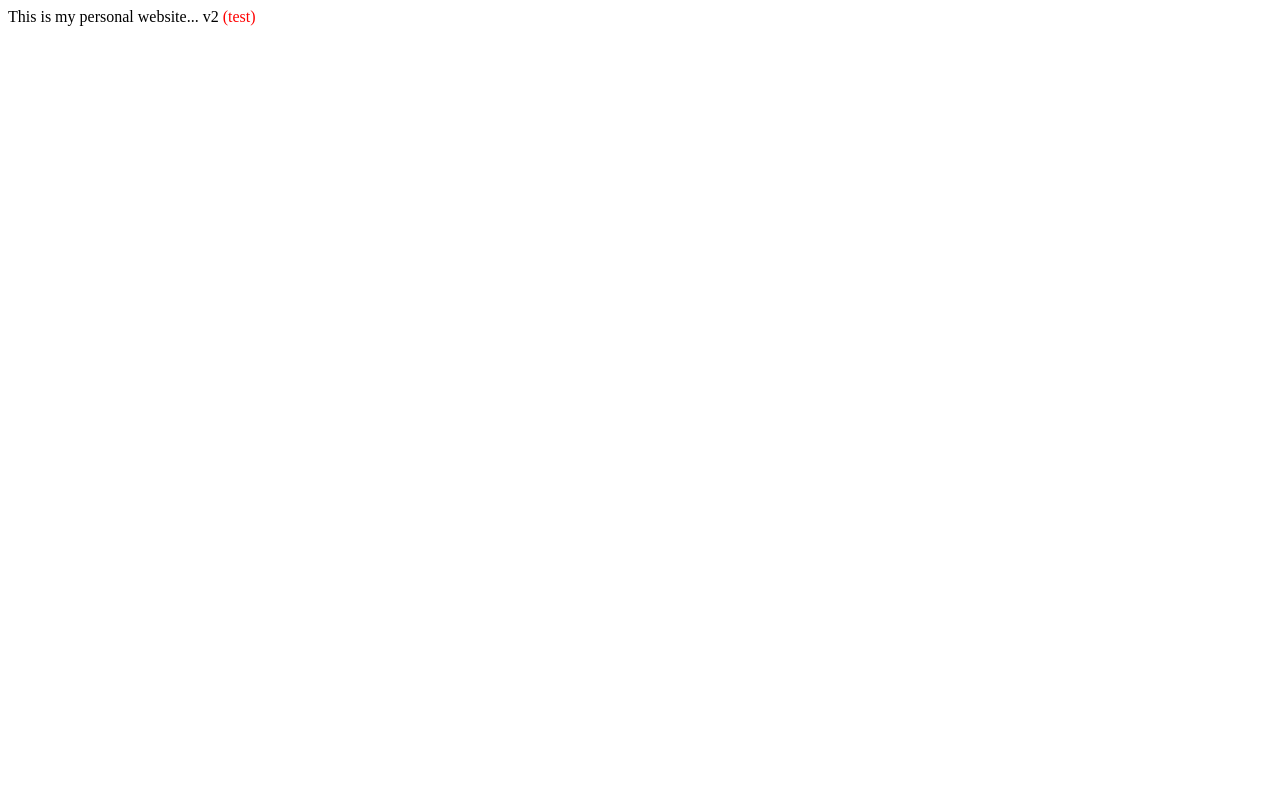
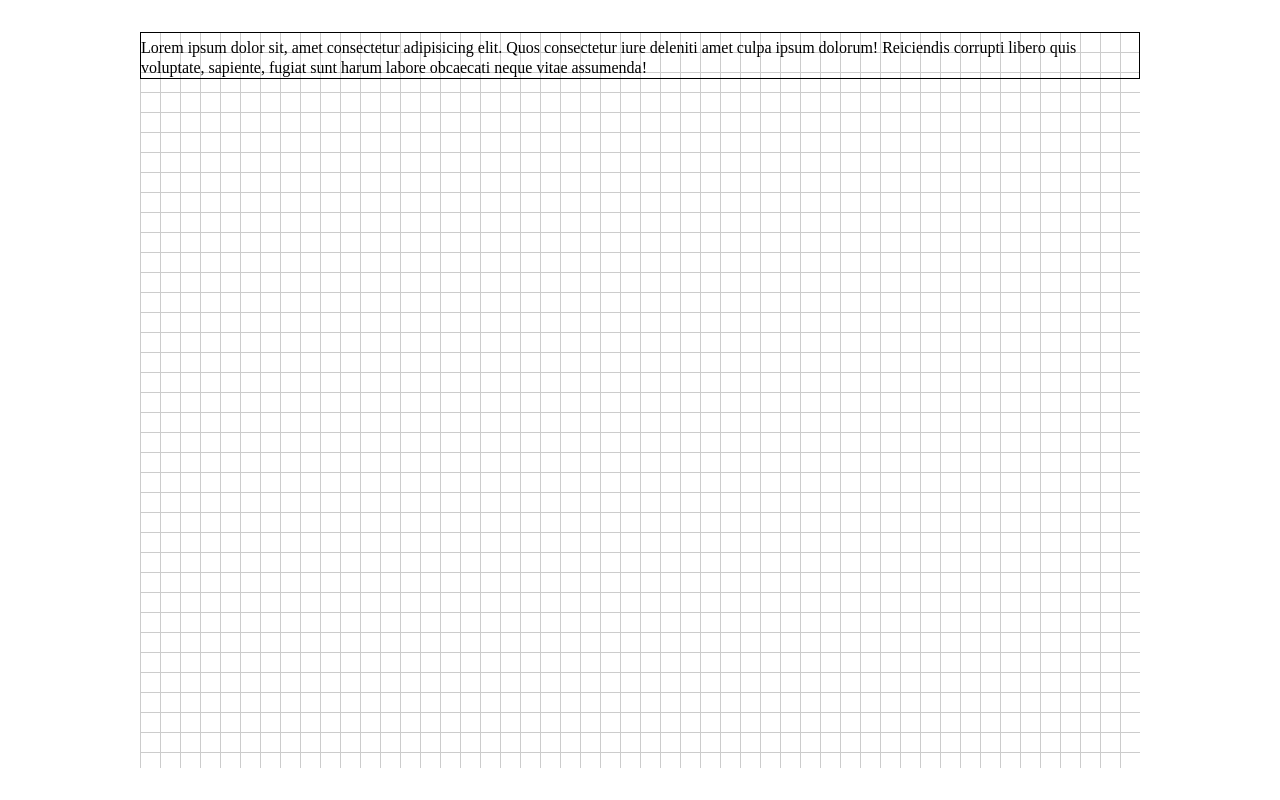
Before and after one commit to josedrios/portfolio-website-v2, a React (Vite) app in the folder app/: page / in a window 1280 px wide. Built offline with nearby package versions, Linux system fonts and the light colour scheme.

Commit message:
Setting up basic scss for base, reset and variables (rudementary variables, layout for the foundation of the website and the graph paper grid background

```diff
--- a/app/src/App.jsx
+++ b/app/src/App.jsx
@@ -1,12 +1,16 @@
-import { useState } from 'react'
-import './styles/main.scss'
+import { useState } from 'react';
+import './styles/main.scss';
 
 function App() {
   return (
-    <>
-      This is my personal website... v2 <span>(test)</span>
-    </>
-  )
+    <div id="website-container">
+      <p>
+        Lorem ipsum dolor sit, amet consectetur adipisicing elit. Quos consectetur iure deleniti
+        amet culpa ipsum dolorum! Reiciendis corrupti libero quis voluptate, sapiente, fugiat sunt
+        harum labore obcaecati neque vitae assumenda!
+      </p>
+    </div>
+  );
 }
 
-export default App
+export default App;
--- /dev/null
+++ b/app/src/styles/base/_base.scss
@@ -0,0 +1,20 @@
+body {
+    padding: $spacing-lg;
+  // add background color here
+}
+
+#website-container {
+  min-height: calc(100vh - (2* $spacing-lg));
+  max-width: 1000px;
+  margin: auto;
+  background-image: linear-gradient(#ccc 1px, transparent 1px),
+    linear-gradient(90deg, #ccc 1px, transparent 1px);
+  background-size: 20px 20px;
+}
+
+p {
+  padding-top: 5px;
+  border: 1px solid red;
+  line-height: 20px;
+  border: 1px solid;
+}
--- a/app/src/styles/base/_reset.scss
+++ b/app/src/styles/base/_reset.scss
@@ -0,0 +1,34 @@
+*,
+*::before,
+*::after {
+  margin: 0;
+  padding: 0;
+  box-sizing: border-box;
+}
+
+html, body {
+  height: 100%;
+}
+
+body {
+  -webkit-font-smoothing: antialiased;
+  -moz-osx-font-smoothing: grayscale;
+}
+
+img, picture, video, canvas, svg {
+  display: block;
+  max-width: 100%;
+}
+
+input, button, textarea, select {
+  font: inherit;
+}
+
+a {
+  text-decoration: none;
+  color: inherit;
+}
+
+ul, ol {
+  list-style: none;
+}
--- a/app/src/styles/base/_variables.scss
+++ b/app/src/styles/base/_variables.scss
@@ -0,0 +1,10 @@
+// COLORS
+
+// SPACINGS
+$spacing-unit: 16px;
+$spacing-xxs: calc(0.25 * $spacing-unit);
+$spacing-xs: calc(.5 * $spacing-unit);
+$spacing-sm: calc(0.75 * $spacing-unit);
+$spacing-md: calc(1.25 * $spacing-unit);
+$spacing-lg: calc(2 * $spacing-unit);
+$spacing-xl: calc(3.25 * $spacing-unit);
--- a/app/src/styles/main.scss
+++ b/app/src/styles/main.scss
@@ -1,5 +1,6 @@
+@import './base/_variables';
+@import './base/_base';
 @import './base/_reset';
-@import './base/_variables';
 @import './base/_typography';
 
 @import './layout/_body';
```
